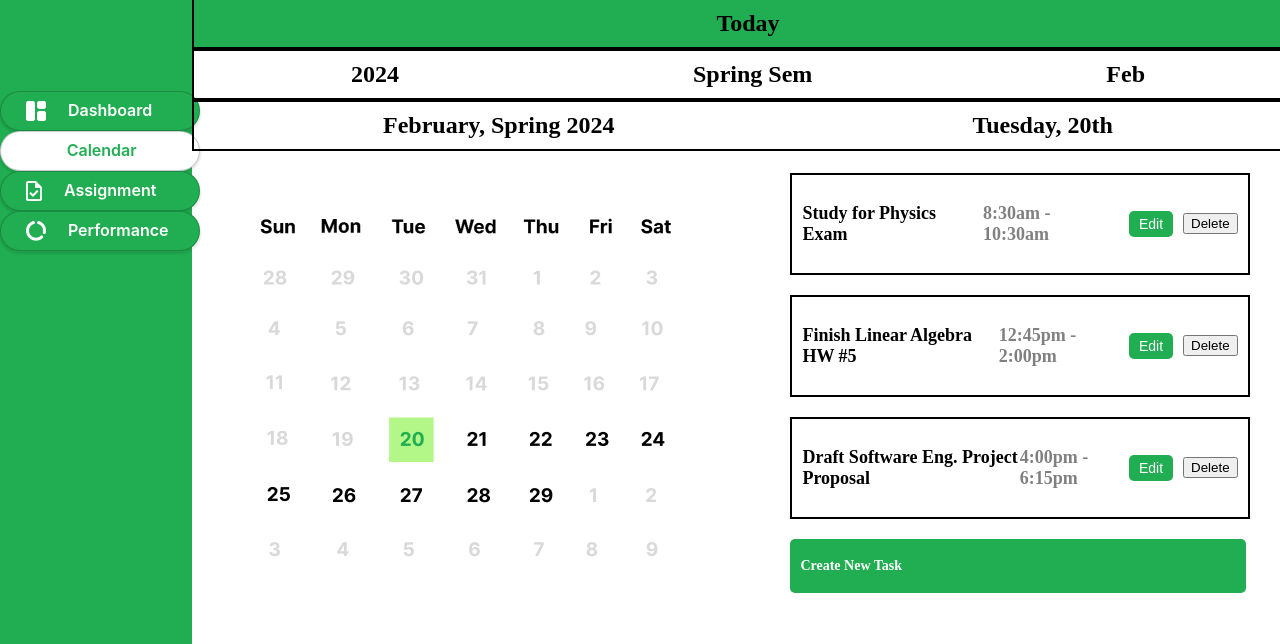
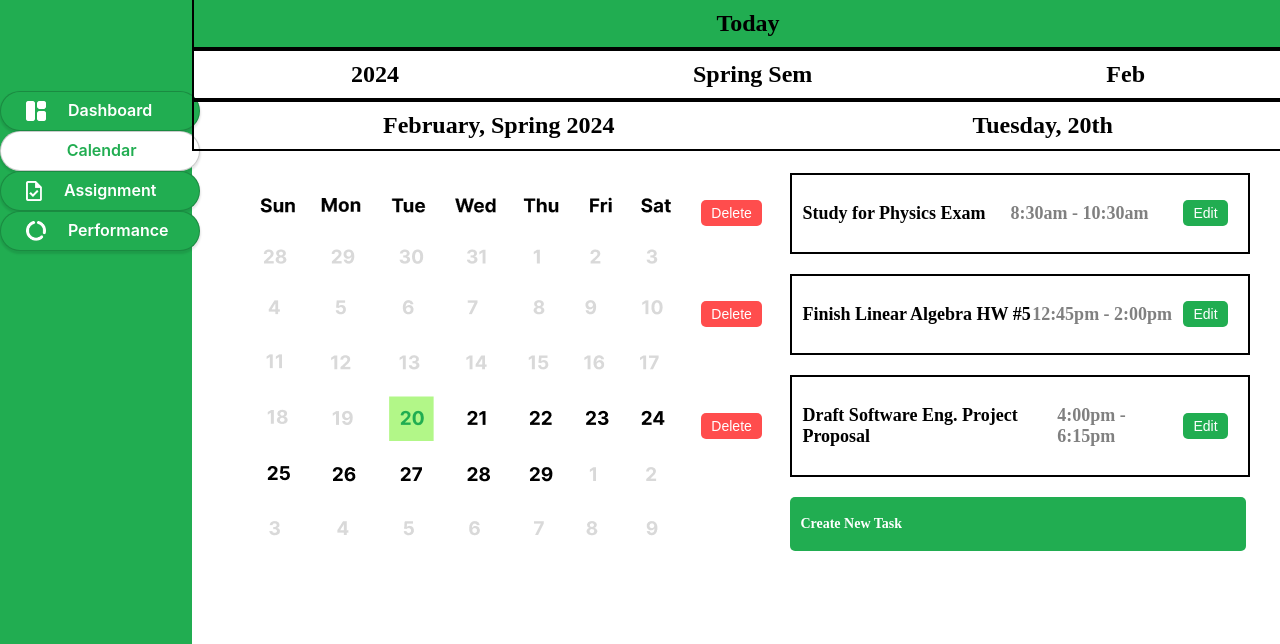
Before and after one commit to CaffeMacchiato/Plannar-Updated, a website: page calendar.html in a window 1280 px wide. Shown: the part 82-726 px from the top of the page. Drawn offline with Linux system fonts and the light colour scheme.

Commit message:
Update calendar.css
Added a "Delete" button as well as an "Edit" button (styling)

```diff
--- a/calendar.css
+++ b/calendar.css
@@ -167,6 +167,7 @@ body {
     display: flex;
     justify-content: space-between;
     align-items: center;
+    position: relative;
 }
 
 /* this changes the text color for the timeslot class to gray */
@@ -190,6 +191,21 @@ body {
     margin-right: 10px;
     border-radius: 5px;
     font-size: 14px;
+}
+
+/* this styles the "Delete" button outside each task box */
+.delete-button {
+    background-color: #ff4d4d;
+    color: white;
+    border: none;
+    padding: 5px 10px;
+    cursor: pointer;
+    border-radius: 5px;
+    font-size: 14px;
+    position: absolute;
+    left: -20%; /* this adjusts the "Delete" button to be outside AND TO THE LEFT of each task box BASED ON PERCENTAGES*/
+    top: 50%;
+    transform: translateY(-50%);
 }
 
 .task-content {
```
